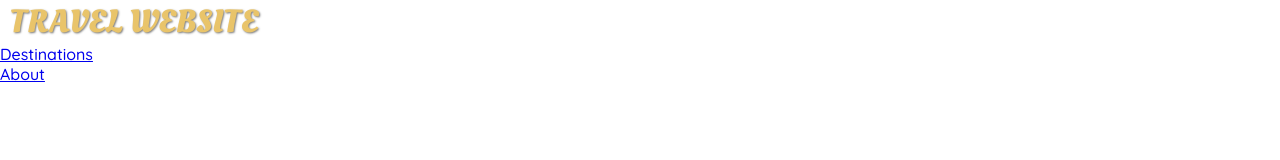
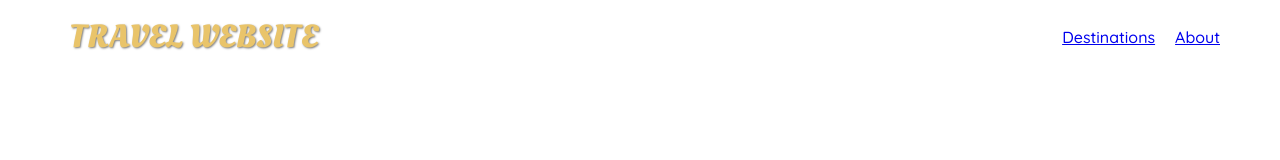
Before and after one commit to elvan/travel-website-css-layouts, a plain HTML site: page index.html in a window 1280 px wide. Drawn offline with Linux system fonts and the light colour scheme.

Commit message:
adding flexbox

```diff
--- a/shared.css
+++ b/shared.css
@@ -9,6 +9,13 @@ ul {
   padding: 0;
 }
 
+header {
+  display: flex;
+  justify-content: space-between;
+  align-items: center;
+  padding: 15px 60px;
+}
+
 #page-logo a {
   padding: 10px;
   font-family: 'Oleo Script', sans-serif;
@@ -18,3 +25,11 @@ ul {
   text-transform: uppercase;
   text-shadow: 1px 1px 2px rgba(0, 0, 0, 0.5);
 }
+
+header ul {
+  display: flex;
+}
+
+header li {
+  margin-left: 20px;
+}
```
